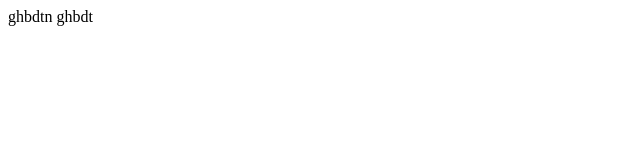
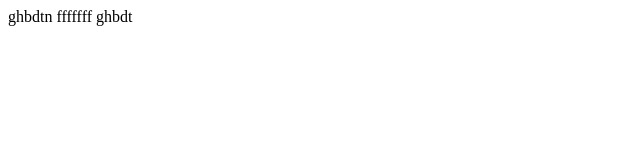
Before and after one commit to spilbertina/git-test, a plain HTML site: page index.html in a window 1280 px wide. Shown: the full height of the page, 0-640 px from the left. Drawn offline with Linux system fonts and the light colour scheme.

Commit message:
hhhhhhhdhhhh hjzdfbhfdg

```diff
--- a/index.html
+++ b/index.html
@@ -1,7 +1,7 @@
 <html>
 <body>
 
-<p>ghbdtn ghbdt</p>
+<p>ghbdtn fffffff  ghbdt</p>
 
 
 </body>
```
